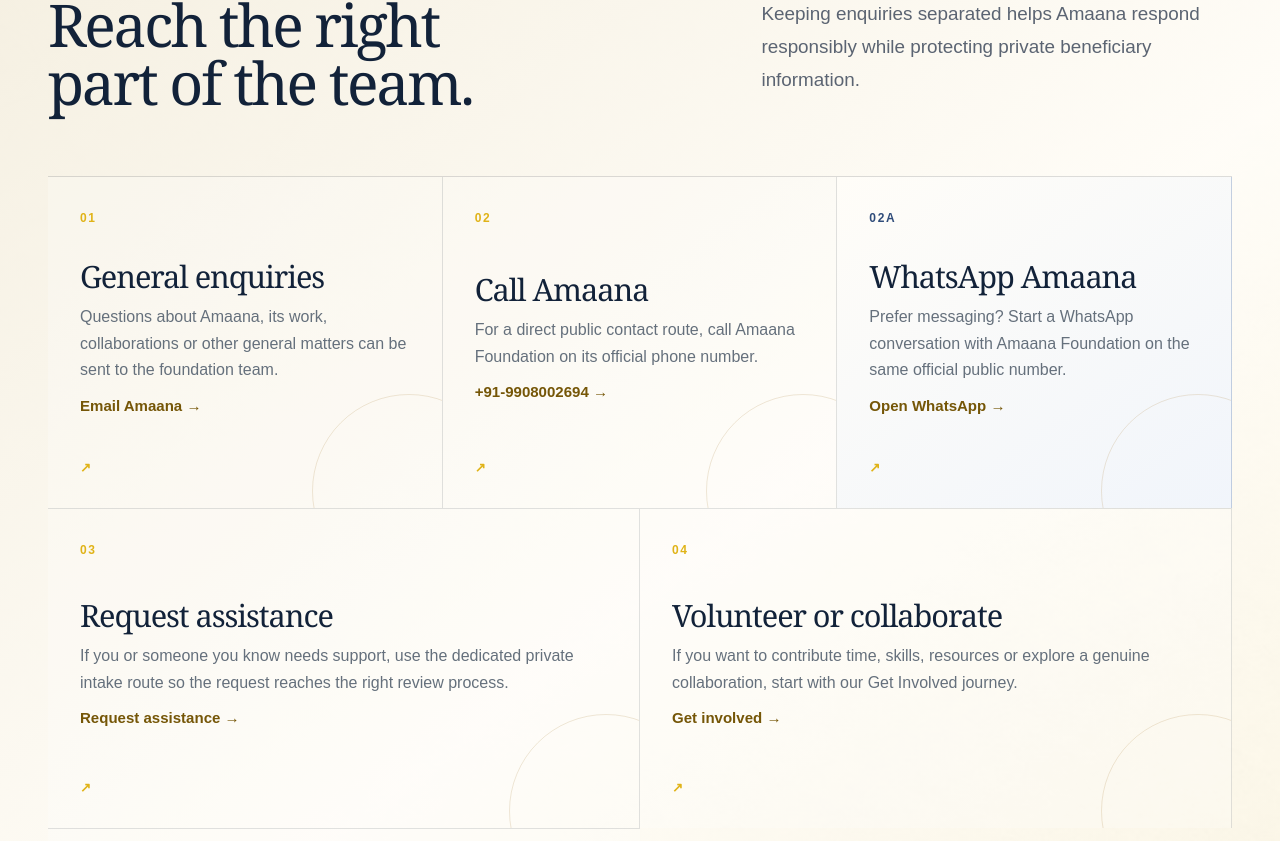
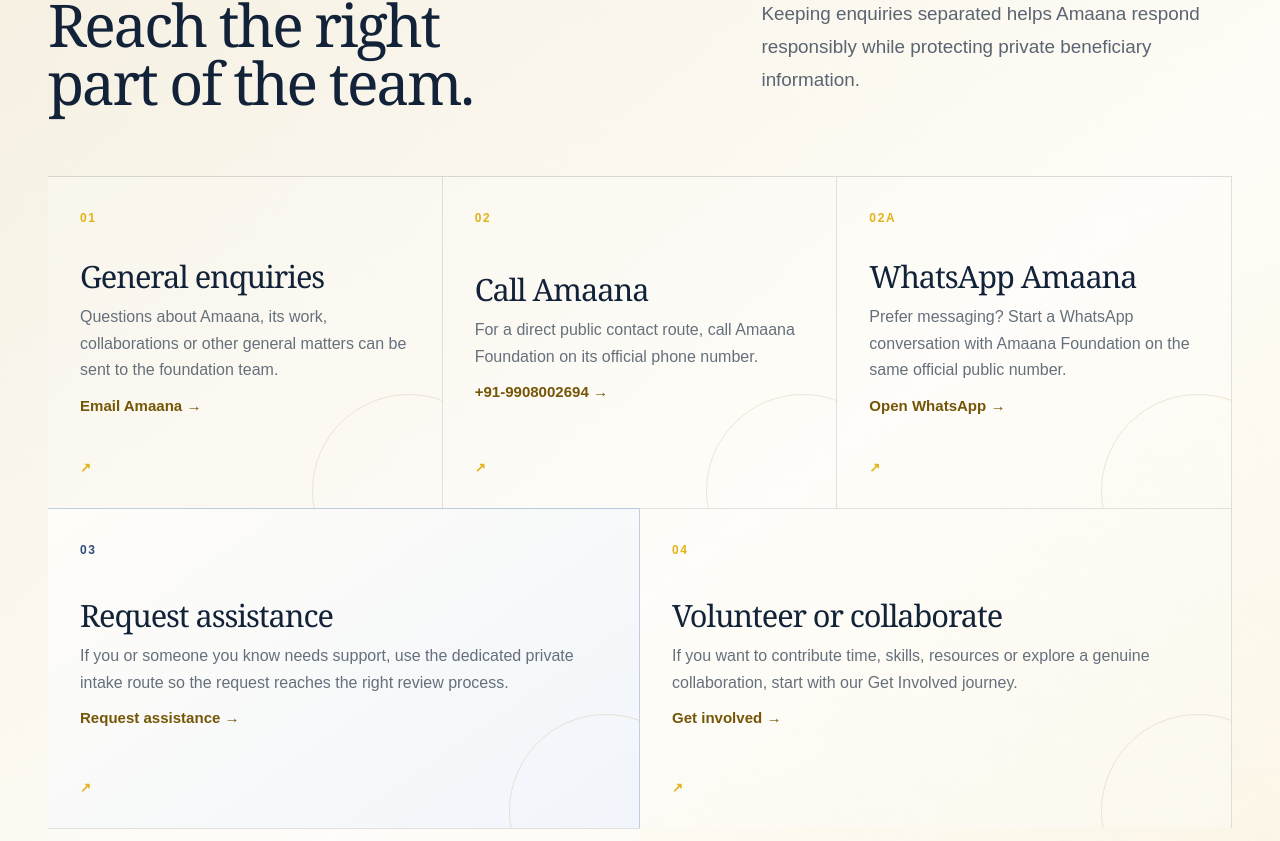
Before and after one commit to immazhark/amaana-platform, a Next.js app: page /contact in a window 1280 px wide. Shown: the part 999-1840 px from the top of the page. Built offline with nearby package versions, Linux system fonts and the light colour scheme; no server answers.

Commit message:
fix: preserve assistance emphasis after contact expansion

```diff
--- a/src/app/contact/contact-audit.module.css
+++ b/src/app/contact/contact-audit.module.css
@@ -1,7 +1,7 @@
 
 .grid :global(.v2-intent-card){transition:transform .2s ease,border-color .2s ease,box-shadow .2s ease}
 .grid :global(.v2-intent-card:hover){transform:translateY(-3px);border-color:rgb(224 179 24 / 28%);box-shadow:0 1rem 2rem rgb(18 34 57 / 7%)}
-.grid :global(.v2-intent-card:nth-child(3)){border-color:rgb(70 111 170 / 32%);background:linear-gradient(145deg,#fffdf8,#f1f5fb)}
-.grid :global(.v2-intent-card:nth-child(3) .v2-intent-marker){color:#2f4c7a}
+.grid :global(.v2-intent-card:nth-child(4)){border-color:rgb(70 111 170 / 32%);background:linear-gradient(145deg,#fffdf8,#f1f5fb)}
+.grid :global(.v2-intent-card:nth-child(4) .v2-intent-marker){color:#2f4c7a}
 .privacy{padding:clamp(1.5rem,4vw,2.5rem);border:1px solid rgb(18 34 57 / 12%);border-left:4px solid #e0b318;border-radius:1rem;background:#fffdf8}
 @media(prefers-reduced-motion:reduce){.grid :global(.v2-intent-card){transition:none}.grid :global(.v2-intent-card:hover){transform:none}}
```
